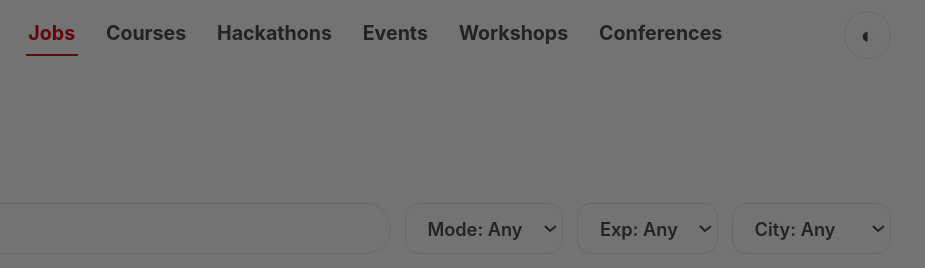
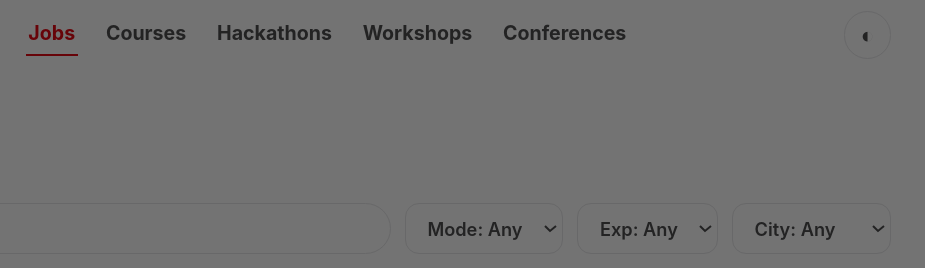
Before and after one commit to fbivinay/Ai_tech_news, a website: page public/explore.html in a window 1280 px wide. Shown: the top 268 px of the page, 355-1280 px from the left. Drawn offline with Linux system fonts and the light colour scheme; no server answers.

Commit message:
Drop generic Events nav link, keep Workshops/Conferences
Events (no type filter) duplicated Workshops+Conferences combined.
Keep the two typed tabs, drop only the redundant catch-all link.

```diff
--- a/public/explore.html
+++ b/public/explore.html
@@ -22,7 +22,6 @@
         <a href="/explore.html?kind=jobs" data-kind="jobs" data-type="">Jobs</a>
         <a href="/explore.html?kind=courses" data-kind="courses" data-type="">Courses</a>
         <a href="/explore.html?kind=hackathons" data-kind="hackathons" data-type="">Hackathons</a>
-        <a href="/explore.html?kind=events" data-kind="events" data-type="">Events</a>
         <a href="/explore.html?kind=events&amp;type=workshop" data-kind="events" data-type="workshop">Workshops</a>
         <a href="/explore.html?kind=events&amp;type=conference" data-kind="events" data-type="conference">Conferences</a>
       </nav>
```
Also changed, not shown: public/index.html (+0 -1 lines).
